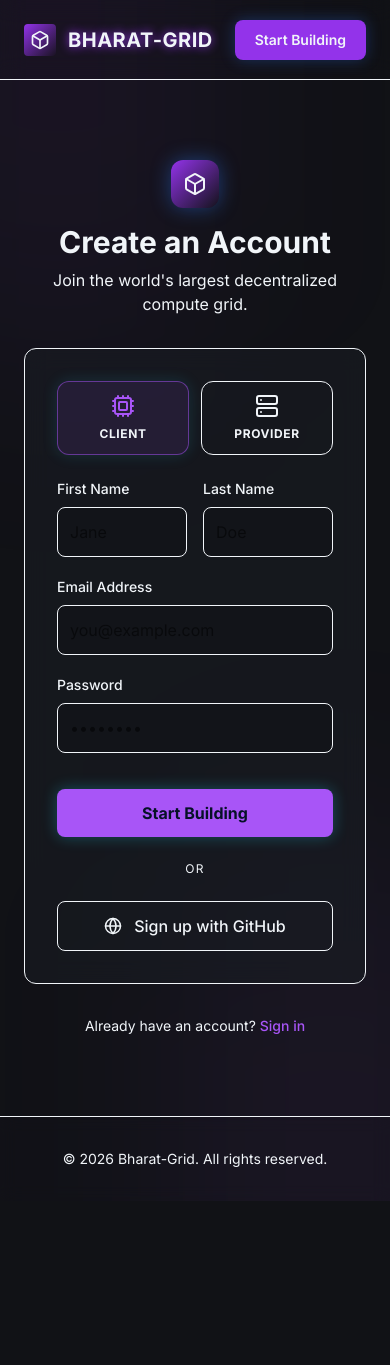
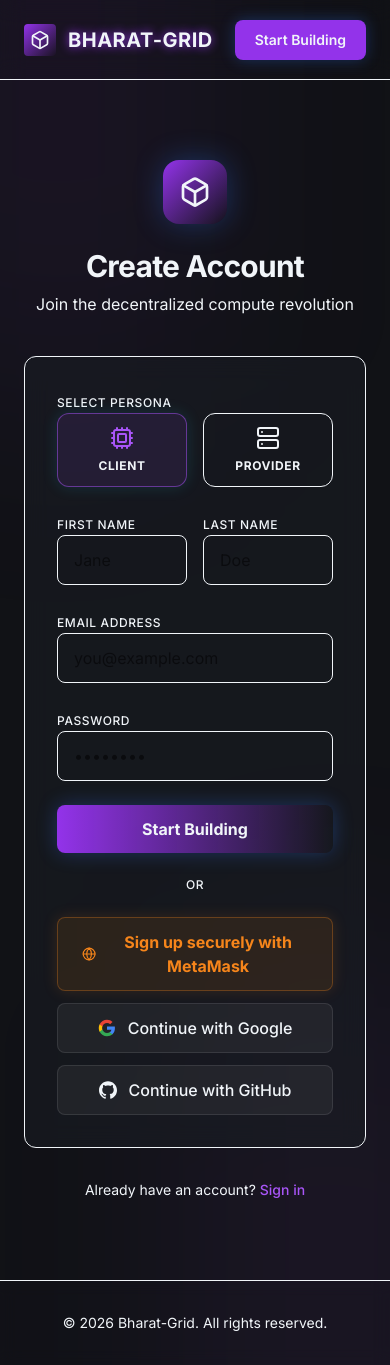
Before and after one commit to Bharat-Grid-Project/bharat-grid-dashboard, a Next.js app: page /auth/signup in a window 390 px wide. Before the commit the page ends 1201 px from the top, so only its background shows below. Built offline with nearby package versions, Linux system fonts and the light colour scheme.

Commit message:
refactor(dashboard): add SWR, fix KPI NaN, and link Deploy button

```diff
--- a/package.json
+++ b/package.json
@@ -18,6 +18,7 @@
     "react": "19.2.8",
     "react-dom": "19.2.8",
     "recharts": "^3.10.1",
+    "swr": "^2.5.1",
     "tailwind-merge": "^3.6.0",
     "zustand": "^5.0.14"
   },
--- a/src/app/(public)/auth/signup/page.tsx
+++ b/src/app/(public)/auth/signup/page.tsx
@@ -15,6 +15,13 @@
   const setMode = useWorkspaceStore((state) => state.setMode);
   const [role, setRole] = useState<"client" | "provider">("client");
 
+  const [firstName, setFirstName] = useState("");
+  const [lastName, setLastName] = useState("");
+  const [email, setEmail] = useState("");
+  const [password, setPassword] = useState("");
+  const [error, setError] = useState("");
+  const [isConnecting, setIsConnecting] = useState(false);
+
   // Read ?mode=provider from URL if present
   useEffect(() => {
     const mode = searchParams.get("mode");
@@ -23,7 +30,14 @@
     }
   }, [searchParams]);
 
-  const handleSignUp = () => {
+  const handleSignUp = (e: React.FormEvent) => {
+    e.preventDefault();
+    if (!email || !password || !firstName || !lastName) {
+      setError("Please fill in all fields.");
+      return;
+    }
+
+    // Simulate Web2 signup
     setMode(role);
     if (role === "client") {
       router.push("/client/overview");
@@ -32,20 +46,51 @@
     }
   };
 
+  const connectWallet = async () => {
+    if (typeof window.ethereum !== "undefined") {
+      try {
+        setIsConnecting(true);
+        // Request account access
+        await window.ethereum.request({ method: 'eth_requestAccounts' });
+
+        // Save the Web3 connection state
+        setMode(role);
+
+        // Route to the correct workspace
+        if (role === "client") {
+          router.push("/client/overview");
+        } else {
+          router.push("/provider/overview");
+        }
+      } catch (err: any) {
+        if (err.code === 4001) {
+          setError("Wallet connection rejected by user.");
+        } else {
+          setError("Failed to connect to MetaMask.");
+        }
+        setIsConnecting(false);
+      }
+    } else {
+      setError("MetaMask extension not found. Please install it to use Web3 login.");
+    }
+  };
+
   return (
-    <>
-      <div className="text-center mb-8">
-        <div className="w-12 h-12 mx-auto rounded-xl bg-gradient-to-br from-secondary to-tertiary flex items-center justify-center mb-4 shadow-[0_0_20px_rgba(45,124,255,0.4)]">
-          <Box size={24} className="text-main" />
+    <div className="max-w-md mx-auto px-6 py-20 flex flex-col justify-center min-h-[calc(100vh-160px)]">
+      <div className="flex flex-col items-center mb-10">
+        <div className="w-16 h-16 rounded-2xl bg-gradient-to-br from-secondary to-tertiary flex items-center justify-center mb-6 shadow-[0_0_30px_rgba(45,124,255,0.3)]">
+          <Box size={32} className="text-main" />
         </div>
-        <h1 className="text-3xl font-bold text-main mb-2">Create an Account</h1>
-        <p className="text-muted">Join the world's largest decentralized compute grid.</p>
+        <h1 className="text-3xl font-bold tracking-tight text-main mb-2">Create Account</h1>
+        <p className="text-muted text-center">Join the decentralized compute revolution</p>
       </div>
 
       <GlassCard className="p-8">
-        <form className="space-y-5">
-          {/* Role Selection */}
-          <div className="grid grid-cols-2 gap-3 mb-6">
+        <form onSubmit={handleSignUp} className="space-y-6">
+
+          <div className="space-y-3">
+            <label className="text-sm font-medium text-main/80 uppercase tracking-wider text-xs">Select Persona</label>
+            <div className="grid grid-cols-2 gap-4">
               <button
                 type="button"
                 onClick={() => setRole("client")}
@@ -74,82 +119,119 @@
                 <span className={cn("text-xs font-bold uppercase tracking-wider", role === "provider" ? "text-main" : "text-muted")}>Provider</span>
               </button>
             </div>
+          </div>
+
+          {error && (
+            <div className="bg-warning/10 border border-warning/30 text-warning text-sm p-3 rounded-lg">
+              {error}
+            </div>
+          )}
 
           <div className="grid grid-cols-2 gap-4">
-            <div>
-              <label className="block text-sm font-medium text-main/80 mb-2">First Name</label>
+            <div className="space-y-2">
+              <label className="text-xs font-medium text-main/80 uppercase tracking-wider">First Name</label>
               <input
                 type="text"
+                value={firstName}
+                onChange={(e) => setFirstName(e.target.value)}
+                className="w-full bg-main/5 border border-main/10 rounded-lg px-4 py-3 text-main placeholder-muted/50 focus:outline-none focus:border-secondary/50 focus:bg-main/10 transition-colors"
                 placeholder="Jane"
-                className="w-full bg-canvas/50 border border-main/10 rounded-lg p-3 text-main focus:outline-none focus:border-secondary focus:ring-1 focus:ring-secondary transition-all"
               />
             </div>
-            <div>
-              <label className="block text-sm font-medium text-main/80 mb-2">Last Name</label>
+            <div className="space-y-2">
+              <label className="text-xs font-medium text-main/80 uppercase tracking-wider">Last Name</label>
               <input
                 type="text"
+                value={lastName}
+                onChange={(e) => setLastName(e.target.value)}
+                className="w-full bg-main/5 border border-main/10 rounded-lg px-4 py-3 text-main placeholder-muted/50 focus:outline-none focus:border-secondary/50 focus:bg-main/10 transition-colors"
                 placeholder="Doe"
-                className="w-full bg-canvas/50 border border-main/10 rounded-lg p-3 text-main focus:outline-none focus:border-secondary focus:ring-1 focus:ring-secondary transition-all"
               />
             </div>
           </div>
 
-          <div>
-            <label className="block text-sm font-medium text-main/80 mb-2">Email Address</label>
+          <div className="space-y-2">
+            <label className="text-xs font-medium text-main/80 uppercase tracking-wider">Email Address</label>
             <input
               type="email"
+              value={email}
+              onChange={(e) => setEmail(e.target.value)}
+              className="w-full bg-main/5 border border-main/10 rounded-lg px-4 py-3 text-main placeholder-muted/50 focus:outline-none focus:border-secondary/50 focus:bg-main/10 transition-colors"
               placeholder="you@example.com"
-              className="w-full bg-canvas/50 border border-main/10 rounded-lg p-3 text-main focus:outline-none focus:border-secondary focus:ring-1 focus:ring-secondary transition-all"
             />
           </div>
 
-          <div>
-            <label className="block text-sm font-medium text-main/80 mb-2">Password</label>
+          <div className="space-y-2">
+            <label className="text-xs font-medium text-main/80 uppercase tracking-wider">Password</label>
             <input
               type="password"
+              value={password}
+              onChange={(e) => setPassword(e.target.value)}
+              className="w-full bg-main/5 border border-main/10 rounded-lg px-4 py-3 text-main placeholder-muted/50 focus:outline-none focus:border-secondary/50 focus:bg-main/10 transition-colors"
               placeholder="••••••••"
-              className="w-full bg-canvas/50 border border-main/10 rounded-lg p-3 text-main focus:outline-none focus:border-secondary focus:ring-1 focus:ring-secondary transition-all"
             />
           </div>
 
           <button
-            type="button"
-            onClick={handleSignUp}
-            className="w-full bg-primary text-[#061127] hover:bg-main px-6 py-3 rounded-lg font-bold transition-all shadow-[0_0_15px_rgba(34,211,238,0.3)] hover:shadow-[0_0_20px_rgba(34,211,238,0.5)] mt-4"
+            type="submit"
+            className="w-full bg-gradient-to-r from-secondary to-tertiary hover:opacity-90 text-main font-bold py-3 rounded-lg shadow-[0_0_20px_rgba(45,124,255,0.3)] transition-all"
           >
             Start Building
           </button>
         </form>
 
-        <div className="mt-6 flex items-center gap-3">
-          <div className="flex-1 h-px bg-main/10" />
-          <span className="text-xs text-muted uppercase tracking-widest">Or</span>
-          <div className="flex-1 h-px bg-main/10" />
+        <div className="mt-6 flex items-center gap-4">
+          <div className="flex-1 h-px bg-main/10"></div>
+          <span className="text-xs text-muted font-medium uppercase tracking-wider">Or</span>
+          <div className="flex-1 h-px bg-main/10"></div>
         </div>
+
+        <div className="mt-6 flex flex-col gap-3">
+          <button
+            onClick={connectWallet}
+            disabled={isConnecting}
+            className="w-full bg-[#F6851B]/10 hover:bg-[#F6851B]/20 border border-[#F6851B]/30 text-[#F6851B] px-6 py-3 rounded-lg font-bold transition-all flex items-center justify-center gap-3 shadow-[0_0_15px_rgba(246,133,27,0.15)] disabled:opacity-50"
+          >
+            <Globe size={18} />
+            {isConnecting ? "Connecting to Web3..." : "Sign up securely with MetaMask"}
+          </button>
 
           <button
             type="button"
-          onClick={handleSignUp}
-          className="mt-6 w-full bg-main/5 hover:bg-main/10 border border-main/10 text-main px-6 py-3 rounded-lg font-medium transition-all flex items-center justify-center gap-3"
+            className="w-full bg-white/5 hover:bg-white/10 border border-white/10 text-main px-6 py-3 rounded-lg font-medium transition-all flex items-center justify-center gap-3"
           >
-          <Globe size={18} />
-          Sign up with GitHub
+            <svg viewBox="0 0 24 24" width="18" height="18" xmlns="http://www.w3.org/2000/svg">
+              <path d="M22.56 12.25c0-.78-.07-1.53-.2-2.25H12v4.26h5.92c-.26 1.37-1.04 2.53-2.21 3.31v2.77h3.57c2.08-1.92 3.28-4.74 3.28-8.09z" fill="#4285F4"/>
+              <path d="M12 23c2.97 0 5.46-.98 7.28-2.66l-3.57-2.77c-.98.66-2.23 1.06-3.71 1.06-2.86 0-5.29-1.93-6.16-4.53H2.18v2.84C3.99 20.53 7.7 23 12 23z" fill="#34A853"/>
+              <path d="M5.84 14.09c-.22-.66-.35-1.36-.35-2.09s.13-1.43.35-2.09V7.07H2.18C1.43 8.55 1 10.22 1 12s.43 3.45 1.18 4.93l2.85-2.22.81-.62z" fill="#FBBC05"/>
+              <path d="M12 5.38c1.62 0 3.06.56 4.21 1.64l3.15-3.15C17.45 2.09 14.97 1 12 1 7.7 1 3.99 3.47 2.18 7.07l3.66 2.84c.87-2.6 3.3-4.53 6.16-4.53z" fill="#EA4335"/>
+            </svg>
+            Continue with Google
           </button>
+
+          <button
+            type="button"
+            className="w-full bg-white/5 hover:bg-white/10 border border-white/10 text-main px-6 py-3 rounded-lg font-medium transition-all flex items-center justify-center gap-3"
+          >
+            <svg viewBox="0 0 24 24" width="18" height="18" xmlns="http://www.w3.org/2000/svg" fill="currentColor">
+              <path d="M12 .297c-6.63 0-12 5.373-12 12 0 5.303 3.438 9.8 8.205 11.385.6.113.82-.258.82-.577 0-.285-.01-1.04-.015-2.04-3.338.724-4.042-1.61-4.042-1.61C4.422 18.07 3.633 17.7 3.633 17.7c-1.087-.744.084-.729.084-.729 1.205.084 1.838 1.236 1.838 1.236 1.07 1.835 2.809 1.305 3.495.998.108-.776.417-1.305.76-1.605-2.665-.3-5.466-1.332-5.466-5.93 0-1.31.465-2.38 1.235-3.22-.135-.303-.54-1.523.105-3.176 0 0 1.005-.322 3.3 1.23.96-.267 1.98-.399 3-.405 1.02.006 2.04.138 3 .405 2.28-1.552 3.285-1.23 3.285-1.23.645 1.653.24 2.873.12 3.176.765.84 1.23 1.91 1.23 3.22 0 4.61-2.805 5.625-5.475 5.92.42.36.81 1.096.81 2.22 0 1.606-.015 2.896-.015 3.286 0 .315.21.69.825.57C20.565 22.092 24 17.592 24 12.297c0-6.627-5.373-12-12-12"/>
+            </svg>
+            Continue with GitHub
+          </button>
+        </div>
       </GlassCard>
 
       <p className="text-center mt-8 text-muted text-sm">
-        Already have an account? <Link href="/auth/signin" className="text-primary hover:text-secondary font-medium transition-colors">Sign in</Link>
+        Already have an account? <Link href="/auth/signin" className="text-primary hover:text-secondary transition-colors font-medium">Sign in</Link>
       </p>
-    </>
+    </div>
   );
 }
 
 export default function SignUpPage() {
   return (
-    <div className="max-w-md mx-auto px-6 py-20 flex flex-col justify-center min-h-[calc(100vh-160px)]">
-      <Suspense fallback={<div className="text-main text-center py-20">Loading...</div>}>
+    <Suspense fallback={<div className="min-h-screen flex items-center justify-center"><div className="animate-pulse bg-main/5 w-64 h-64 rounded-xl"></div></div>}>
       <SignUpForm />
     </Suspense>
-    </div>
   );
 }
```
Also changed, not shown: src/app/client/overview/page.tsx (+63 -80 lines), src/components/ui/Skeleton.tsx (added, +24 -0 lines), 1 other file (tests, documents, lock files or other folders). Lines whose indentation alone changed are shown as unchanged.
